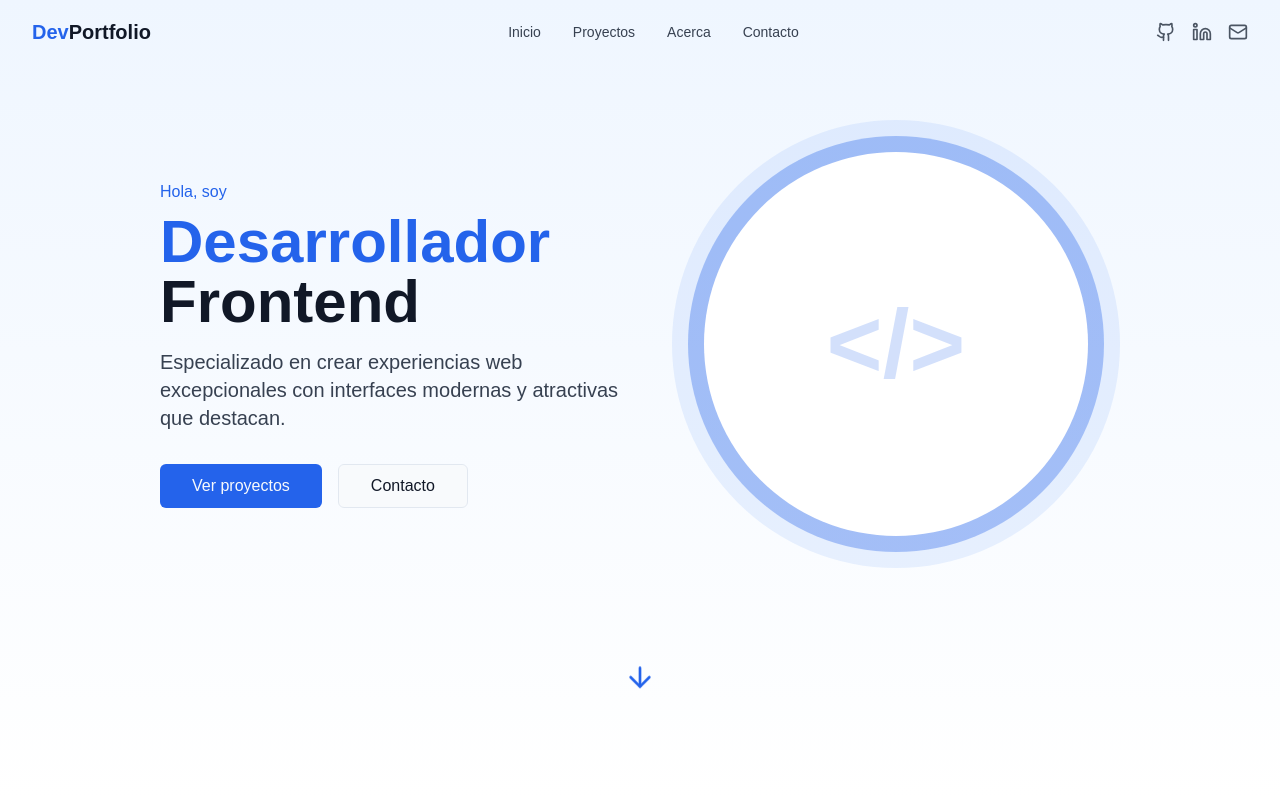
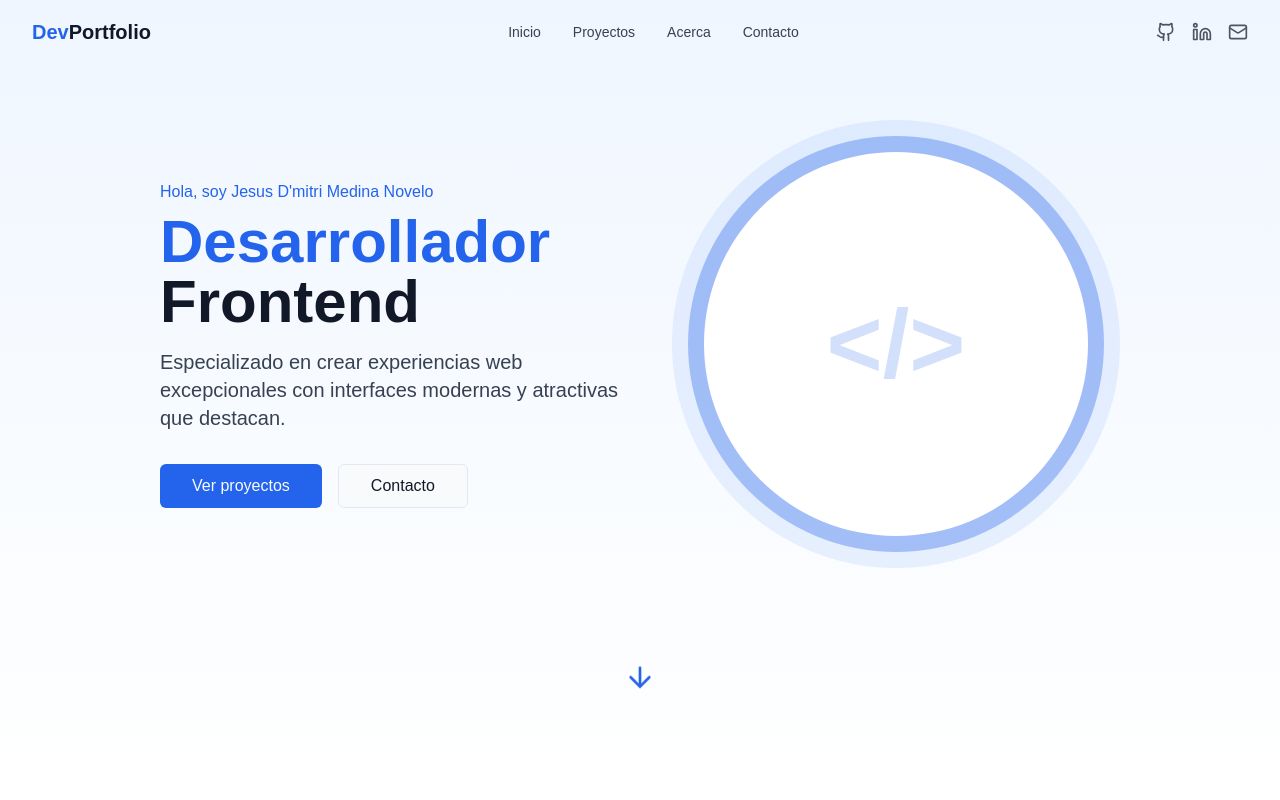
Before and after one commit to DimitriMedNov/portfolio-mednov, a React (Vite) app: page / in a window 1280 px wide. Shown: the top 800 px of the page. Built offline with nearby package versions, Linux system fonts and the light colour scheme.

Commit message:
Code edited in Lovable Code Editor
Edited UI in Lovable

```diff
--- a/src/components/HeroSection.tsx
+++ b/src/components/HeroSection.tsx
@@ -15,7 +15,7 @@ const HeroSection = () => {
           <div className="flex-1 space-y-8 animate-fade-in-right">
             <div>
               <p className="text-primary font-medium mb-2 animate-fade-in-up" style={{ animationDelay: "0.2s" }}>
-                Hola, soy
+                Hola, soy Jesus D'mitri Medina Novelo
               </p>
               <h1 className="text-4xl md:text-5xl lg:text-6xl font-bold text-gray-900 dark:text-white animate-fade-in-up" style={{ animationDelay: "0.4s" }}>
                 <span className="text-primary">Desarrollador</span> Frontend
```
